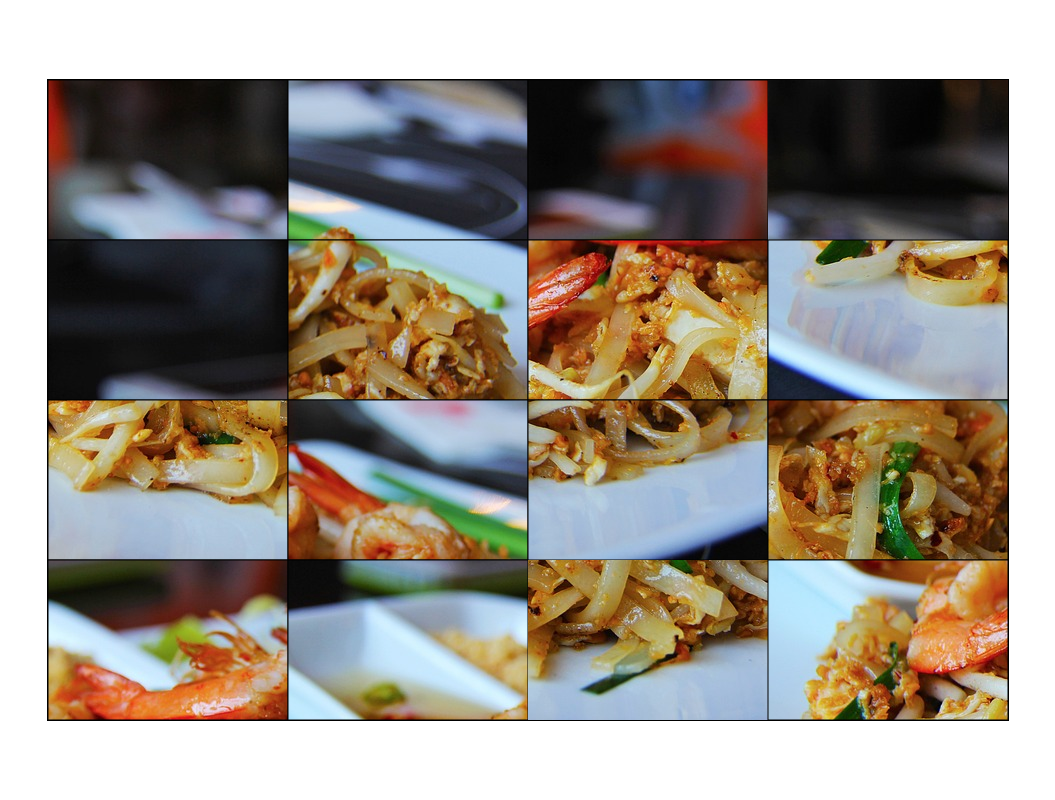
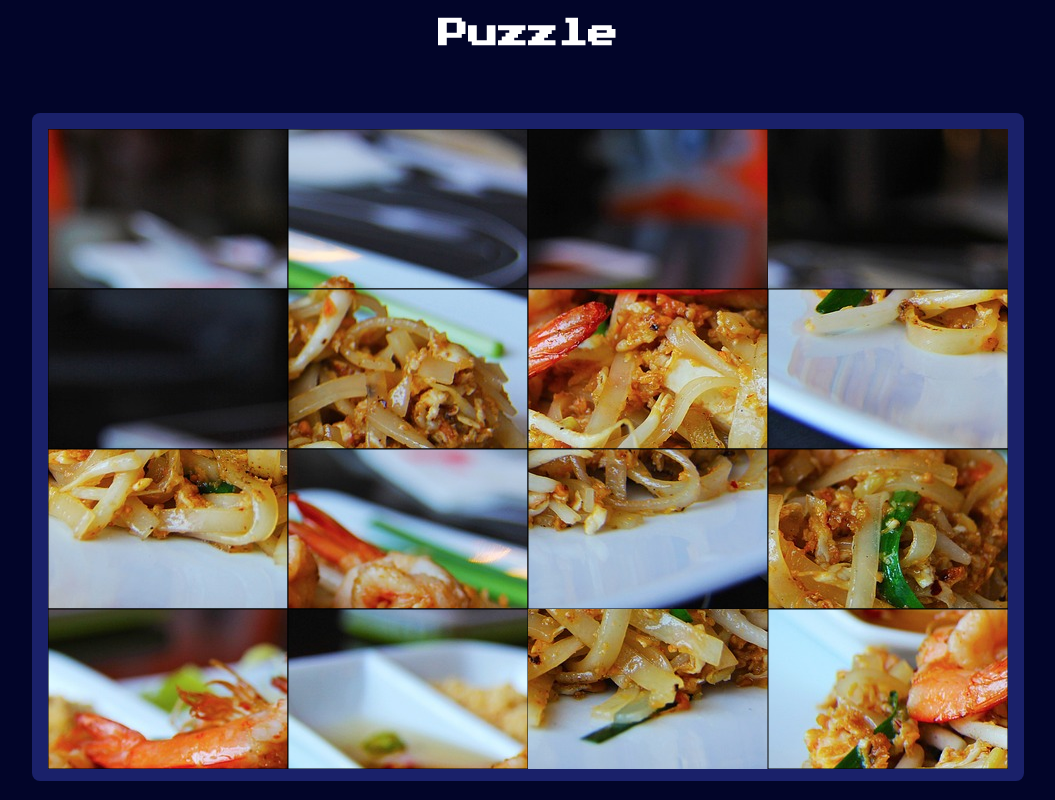
Before and after one commit to Erik3010/puzzle-game, a plain HTML site: page index.html in a window 1280 px wide. Shown: the whole page, without its empty margins (112-1167 px from the left). Drawn offline with Linux system fonts and the light colour scheme.

Commit message:
feat: add styling

```diff
--- a/css/style.css
+++ b/css/style.css
@@ -1,12 +1,13 @@
+@import url('https://fonts.googleapis.com/css2?family=Press+Start+2P&display=swap');
+
 * {
   margin: 0;
   padding: 0;
   box-sizing: border-box;
   outline: none;
-}
-
-#canvas {
-  border: 1px solid black;
+  /* prevent scroll chaining */
+  overscroll-behavior: none;
+  font-family: "Press Start 2P", sans-serif;
 }
 
 .container {
@@ -14,4 +15,22 @@
   display: flex;
   align-items: center;
   justify-content: center;
+  flex-direction: column;
+  background: #020529;
 }
+
+.game-header {
+  color: #fff;
+  margin-bottom: 4rem;
+  font-size: 1.25rem;
+}
+
+.game-board {
+  background: #1a216a;
+  padding: 1rem 1rem 0.8rem;
+  border-radius: 0.5rem;
+}
+
+#canvas {
+  background: #131853;
+}
--- a/index.html
+++ b/index.html
@@ -11,7 +11,12 @@
 
 <body>
     <div class="container">
-        <canvas id="canvas" width="500" height="500"></canvas>
+        <div class="game-header">
+            <h2>Puzzle</h2>
+        </div>
+        <div class="game-board">
+            <canvas id="canvas" width="500" height="500"></canvas>
+        </div>
     </div>
 
     <script src="src/Utility.js"></script>
--- a/src/Piece.js
+++ b/src/Piece.js
@@ -39,7 +39,7 @@ class Piece {
     this.ctx.beginPath();
     this.ctx.globalAlpha = "0.6";
     this.ctx.rect(this.x, this.y, this.width, this.height);
-    this.ctx.fillStyle = "#fff";
+    this.ctx.fillStyle = "rgb(19, 24, 83)";
     this.ctx.fill();
     this.ctx.closePath();
 
```
